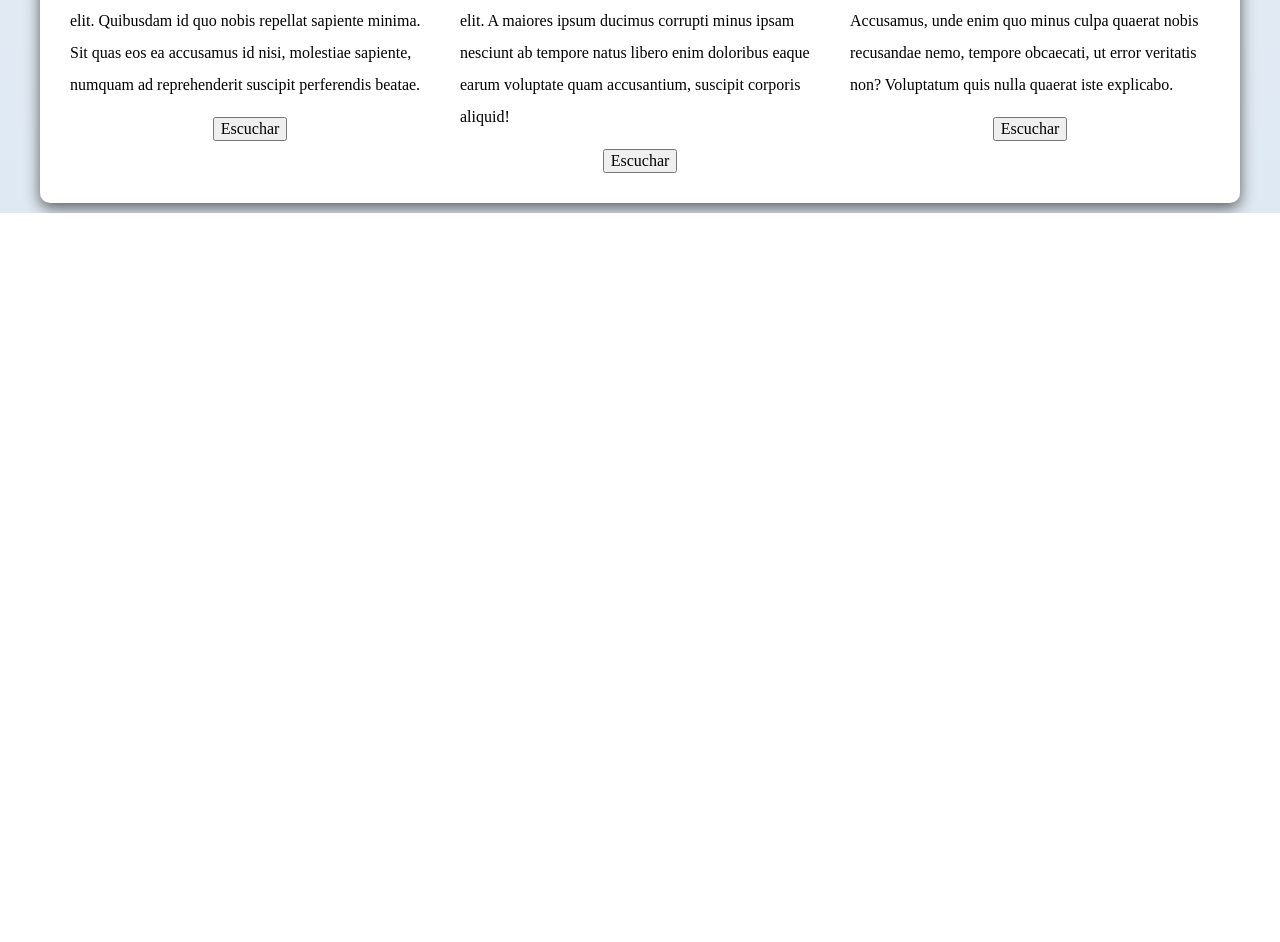
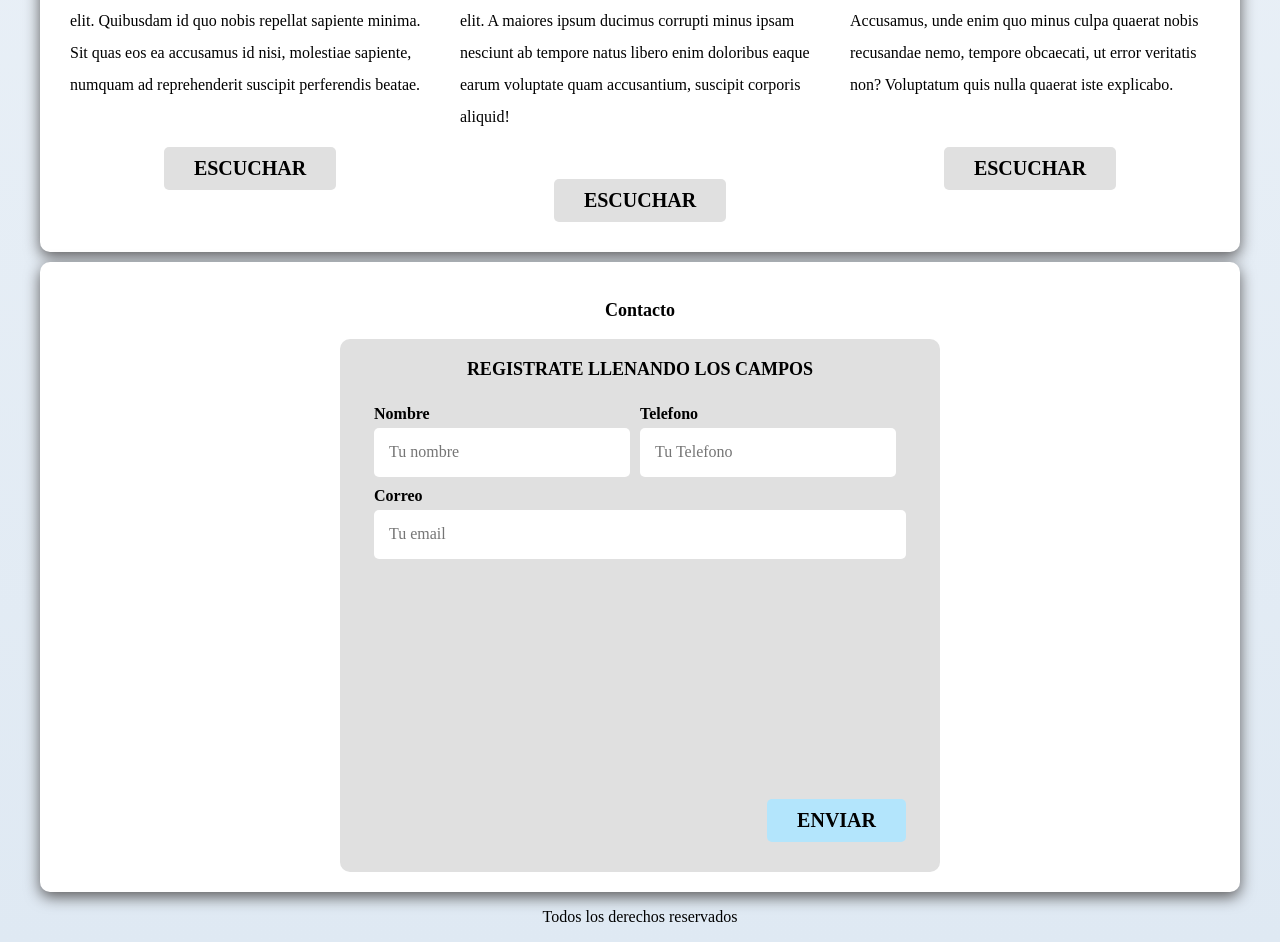
Before and after one commit to jphidalgoj/concurso, a plain HTML site: page index.html in a window 1280 px wide. Shown: the part 2580-3522 px from the top of the page. Before the commit the page ends 2793 px from the top, so only its background shows below. Drawn offline with Linux system fonts and the light colour scheme.

Commit message:
pagina completa

```diff
--- a/css/estilos.css
+++ b/css/estilos.css
@@ -11,6 +11,13 @@
 html{
     font-size: 62.5%;
     box-sizing: border-box;
+    scroll-snap-type: y mandatory;
+}
+.servicios,
+.nav-principal,
+.formulario{
+    scroll-snap-align: center;
+    scroll-snap-stop: always;
 }
 *,*:before, *:after{
     box-sizing: inherit;
@@ -57,11 +64,32 @@ h1,h2,h3{
     border-radius: .5rem;
     width: 90%;
     text-align: center;
+    border: none;
+}
+.boton:hover{
+    cursor: pointer;
 }
 @media (min-width: 768px){
     .boton{
         width: auto;
     }
+}
+/*utilidades */
+.w-sm-100{
+    width: 100%;
+    background: var(--azul_suave);
+}
+@media (min-width: 768px){
+    .w-sm-100{
+        width: auto;
+        background: var(--azul_suave);
+    }
+}
+.flex{
+    display: flex;
+}
+.alinear-derecha{
+    justify-content: flex-end;
 }
 .nav-bgr{
     background-color: var(--azul_suave);
@@ -115,6 +143,7 @@ h1,h2,h3{
 
 }
 /*servicios*/
+
 @media (min-width:768px ){
     .servicios{
         display: grid;
@@ -154,3 +183,62 @@ h1,h2,h3{
     height: 18rem;
     border-radius: 2rem;
 }
+/*formulario*/
+
+.formulario{
+    background-color: var(--griss_suave);
+    width: min(60rem, 100%);
+    margin: 0 auto;
+    padding: 2rem;
+    border-radius: 1rem;
+
+}
+
+.formulario fieldset{
+    border: none;
+
+}
+.formulario legend{
+    text-align: center;
+    font-size: 1.8rem;
+    text-transform: uppercase;
+    font-weight: 700;
+    margin-bottom: 2rem;
+    color: var(--negro);
+
+}
+
+@media (min-width: 768px){
+    .contenedor-campos{
+        display: grid;
+        grid-template-columns: repeat(2,1fr);
+        grid-template-rows: auto auto 20rem;
+        column-gap: 1rem;
+    }
+    .campo:nth-child(3){
+        grid-column: 1 / 4;
+    }
+}
+.campo{
+    margin-bottom: 1rem;
+}
+.campo label{
+    color: var(--negro);
+    font-weight: bold;
+    margin-bottom: .5rem;
+    display: block;
+}
+.input-text{
+    width: 100%;
+    border: none;
+    padding: 1.5rem;
+    border-radius: .5rem;
+}
+.enviar .boton{
+    width: 100%;
+    background: var(--blanco);
+}
+
+.footer{
+    text-align: center;
+}
--- a/index.html
+++ b/index.html
@@ -235,7 +235,7 @@
             nisi, molestiae sapiente, numquam ad reprehenderit suscipit
             perferendis beatae.
           </p>
-          <button>Escuchar</button>
+          <button class="boton">Escuchar</button>
         </section>
         <section class="servicio">
           <h3>Relajandose</h3>
@@ -248,7 +248,7 @@
             enim doloribus eaque earum voluptate quam accusantium, suscipit
             corporis aliquid!
           </p>
-          <button>Escuchar</button>
+          <button class="boton">Escuchar</button>
         </section>
         <section class="servicio">
           <h3>Duerme mejor</h3>
@@ -261,9 +261,43 @@
             obcaecati, ut error veritatis non? Voluptatum quis nulla quaerat
             iste explicabo.
           </p>
-          <button>Escuchar</button>
+          <button class="boton">Escuchar</button>
         </section>
       </div>
     </section>
+
+    <section class="contenedor sombra">
+      <h3>Contacto</h3>
+      <form class="formulario">
+        <fieldset>
+          <legend>Registrate llenando los campos</legend>
+            <div class="contenedor-campos">
+              <div class="campo">
+                <label for="">Nombre</label>
+                <input type="text" name="" id="" placeholder="Tu nombre" class="input-text">
+              </div>
+
+              <div class="campo">
+                <label for="">Telefono</label>
+                <input type="tel" placeholder="Tu Telefono" class="input-text">
+              </div>
+
+              <div class="campo">
+                <label for="">Correo</label>
+                <input type="email" name="" id="" placeholder="Tu email" class="input-text">
+              </div>
+
+            </div>
+            <div class="alinear-derecha flex">
+                <input type="submit" value="Enviar" class="boton w-sm-100">
+            </div>
+
+        </fieldset>
+      </form>
+    </section>
+
+    <footer class="footer">
+      <p>Todos los derechos reservados</p>
+    </footer>
   </body>
 </html>
```
